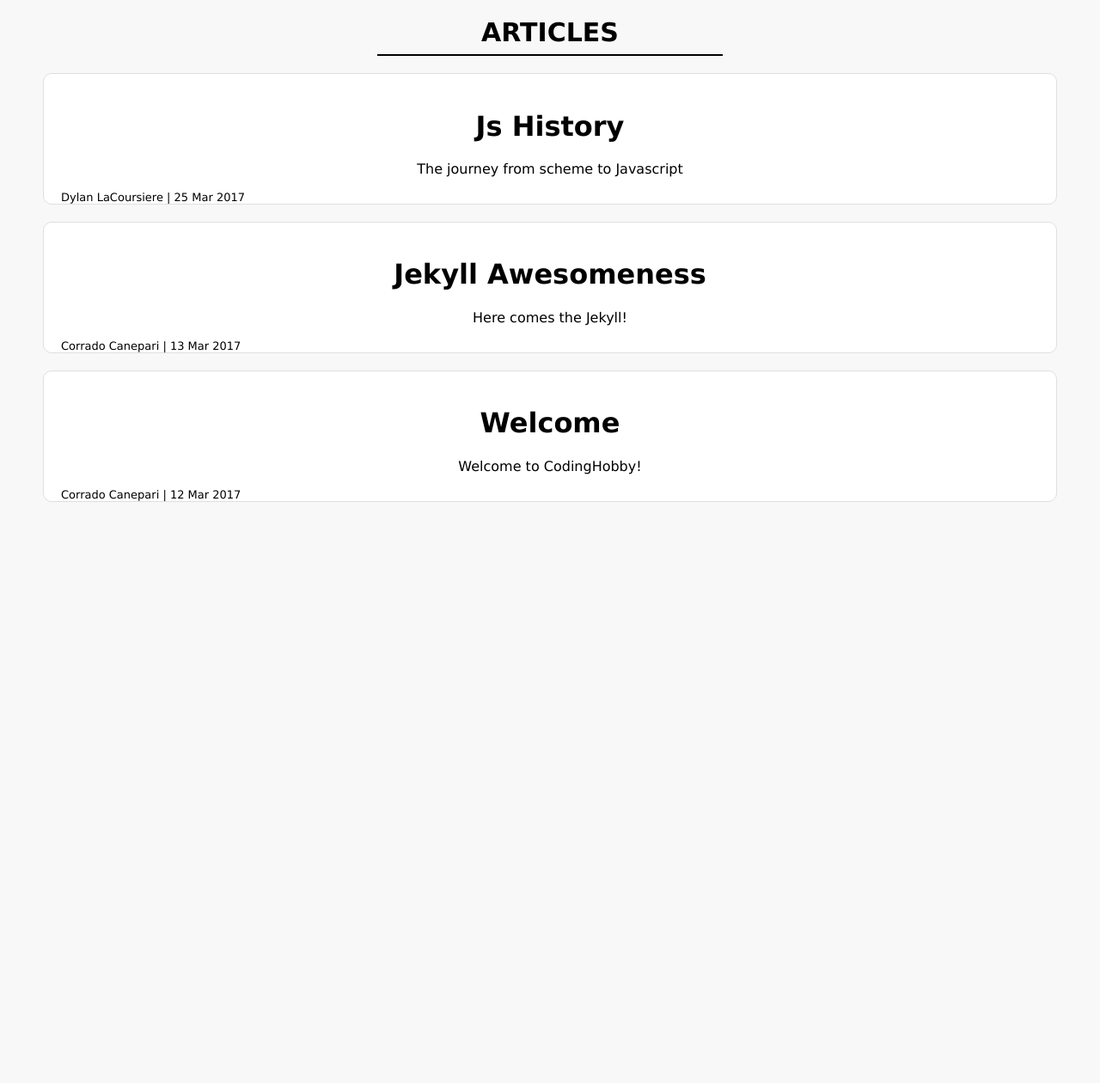
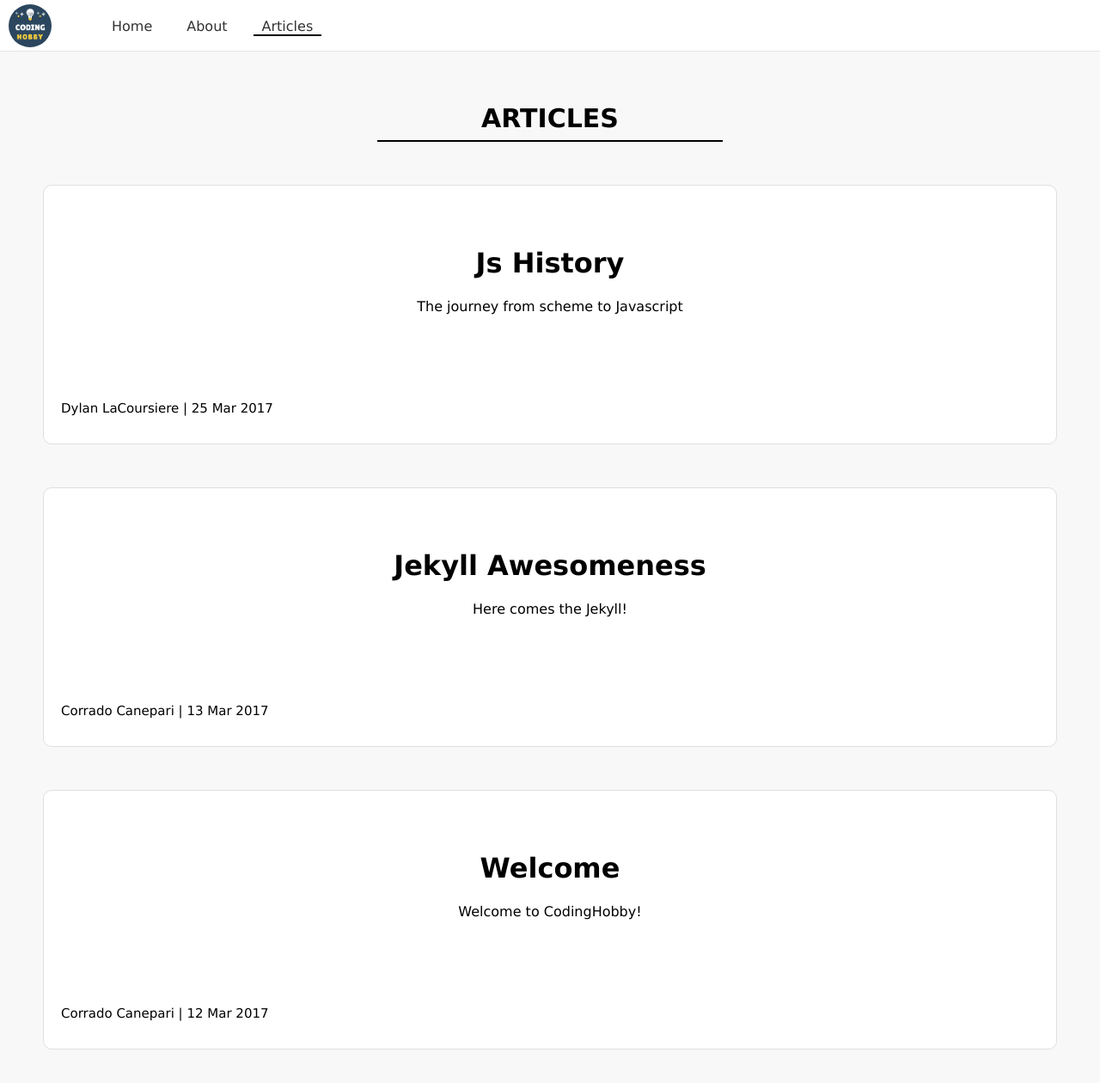
Before and after one commit to CodingHobby/codinghobby.github.io, a Jekyll site: the page built from articles.html, in a window 1280 px wide. Shown: the top 1260 px of the page at 86% size. Built offline with Jekyll 4.4.1, drawn with Linux system fonts in a browser that asks for light colours.

Commit message:
Fixed awkward spacing

```diff
--- a/_layouts/articles.html
+++ b/_layouts/articles.html
@@ -6,6 +6,8 @@
 </head>
 
 <body id="articles" class="posts">
+	{%include nav.html%}
+	<div class="page-content-wrapper">
 		<div class="title">
 			<h1>Articles</h1>
 			<hr>
--- a/_sass/3-sections/posts.sass
+++ b/_sass/3-sections/posts.sass
@@ -2,11 +2,16 @@
 	.box
 		color: $text-color
 		padding-bottom: 0
-		margin-bottom: 15px
+		height: 250px
+		padding-top: 50px
+		margin-bottom: 50px
 		.info
 			text-align: left
-			font-size: 13px
+			font-size: 15px
+			margin-top: 100px
 	.title
+		margin-top: 120px
+		margin-bottom: 50px
 		h1
 			font-size: 30px
 		hr
```
Lines whose indentation alone changed are shown as unchanged.
